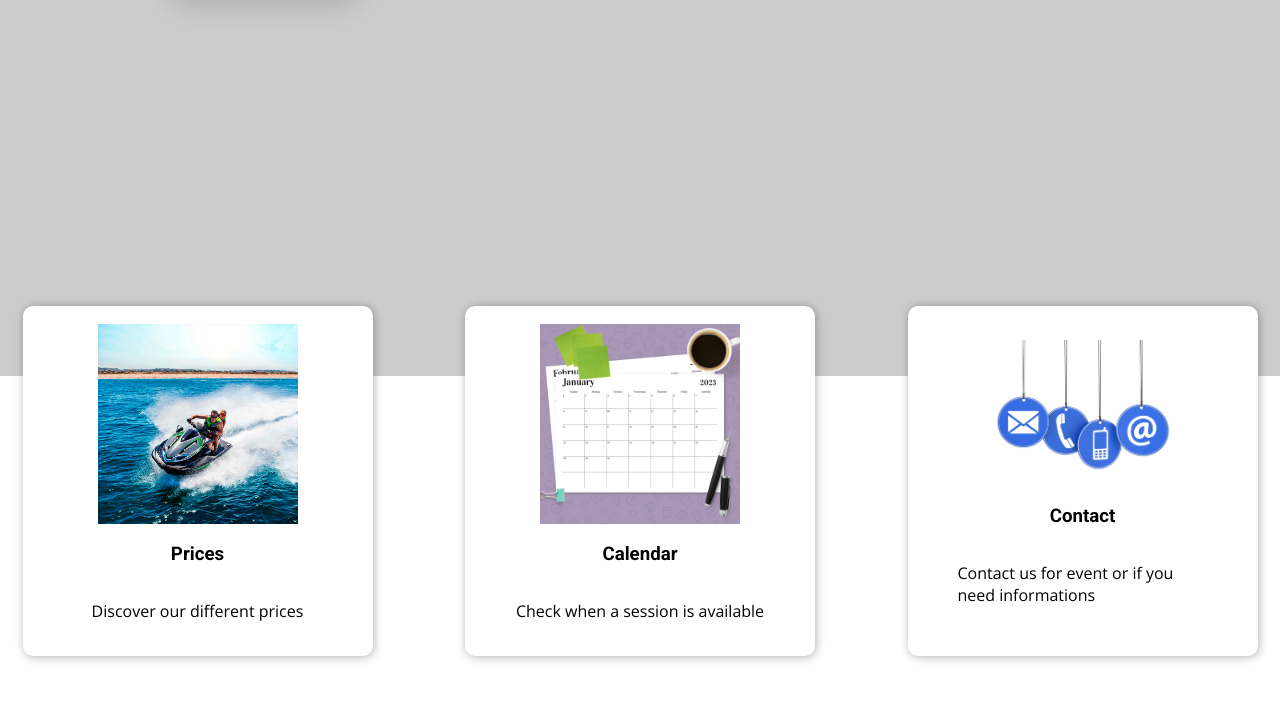
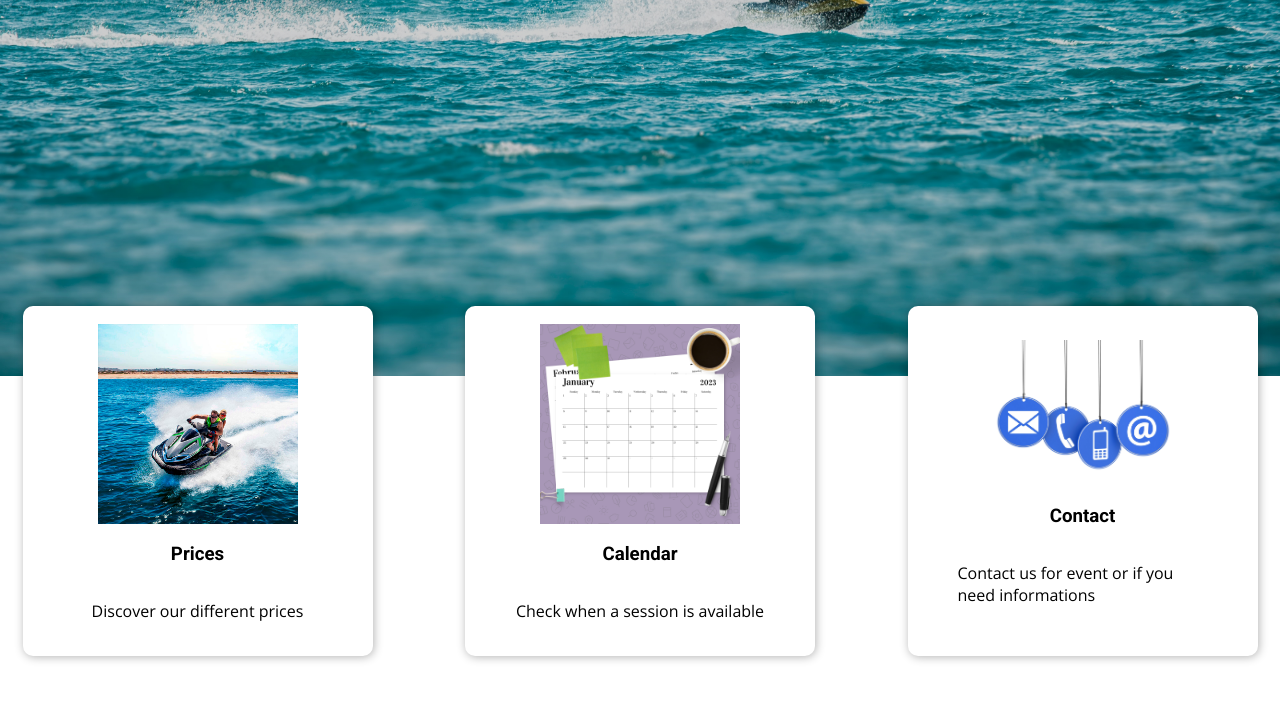
Before and after one commit to 1s4c/landingpage, a plain HTML site: page index.html in a window 1280 px wide. Shown: the part 424-1139 px from the top of the page. Drawn offline with nearby package versions, Linux system fonts and the light colour scheme; a script that the page names is missing; files whose address does not match are found by name.

Commit message:
Update style.css

```diff
--- a/style.css
+++ b/style.css
@@ -75,7 +75,7 @@ button {
 }
 
 .banner{
-  background-image: linear-gradient(rgba(0, 0, 0, 0.2), rgba(0, 0, 0, 0.2)), url("images/background.jpg");
+  background-image: linear-gradient(rgba(0, 0, 0, 0.2), rgba(0, 0, 0, 0.2)), url("background.jpg");
   height: 100vh;
   background-size: cover;
   color: White;
```
